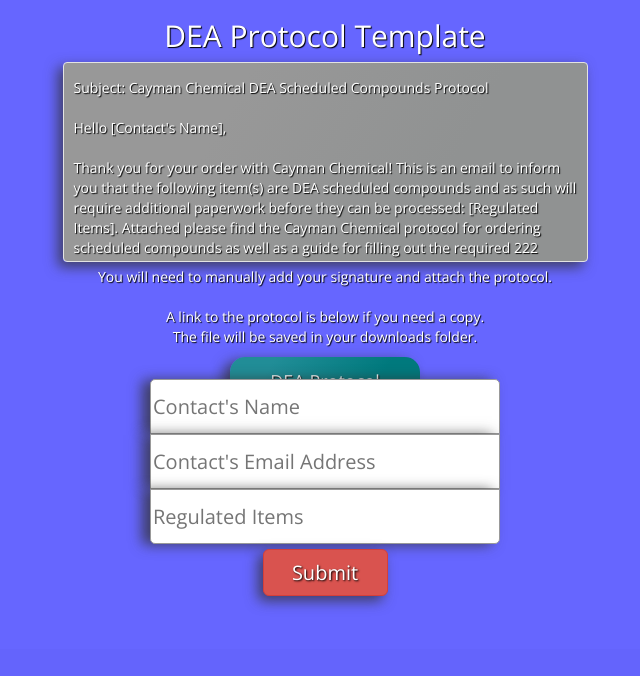
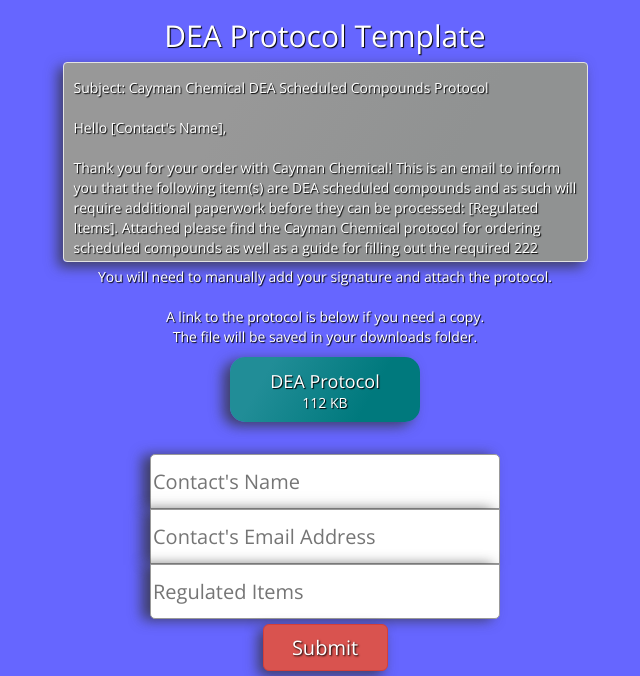
Before and after one commit to kershner/blog, a Flask app: page /cstools/dea in a window 1280 px wide. Shown: the part 151-827 px from the top of the page, without its empty margins (315-955 px from the left). Before the commit the page ends 760 px from the top, so only its background shows below. Run offline with Flask 2, Linux system fonts and the light colour scheme; some libraries are stand-ins or nearby versions.

Commit message:
Had to make a slight CSS tweak

```diff
--- a/app/static/cstools-custom.css
+++ b/app/static/cstools-custom.css
@@ -157,6 +157,7 @@ input  {
 }
 
 #template-blurb {
+    margin-bottom: 75px;
     position: relative;
     padding: 0 0;
     width: 75%;
```
